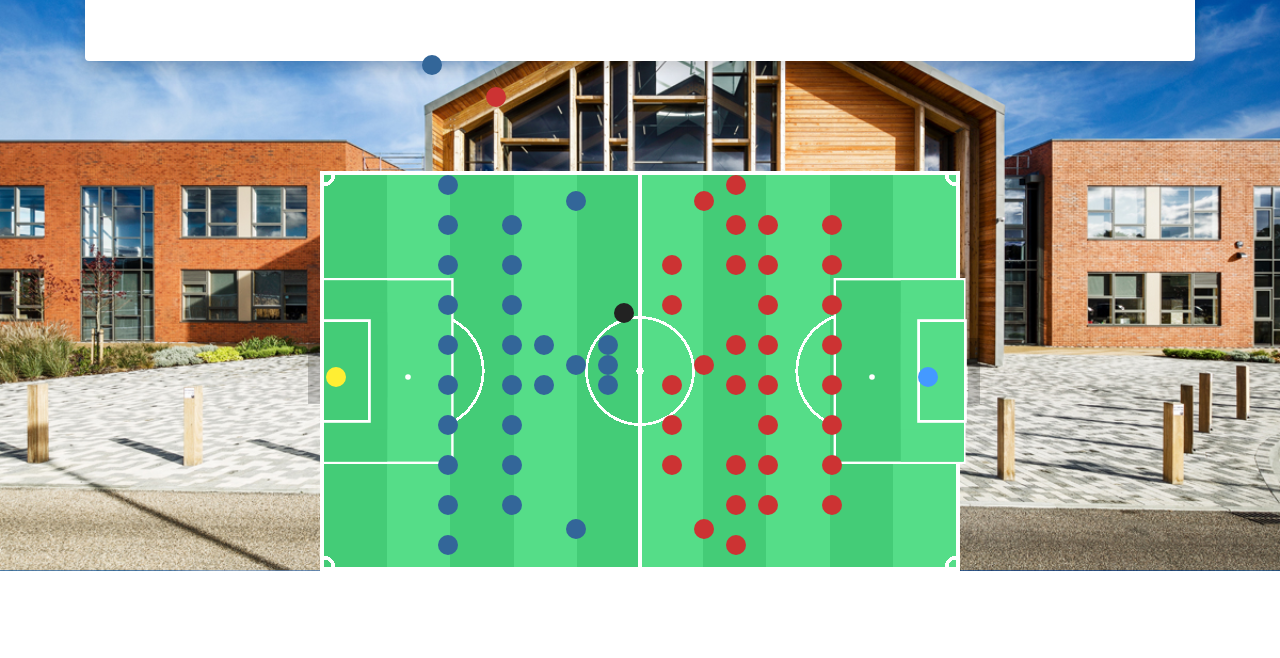
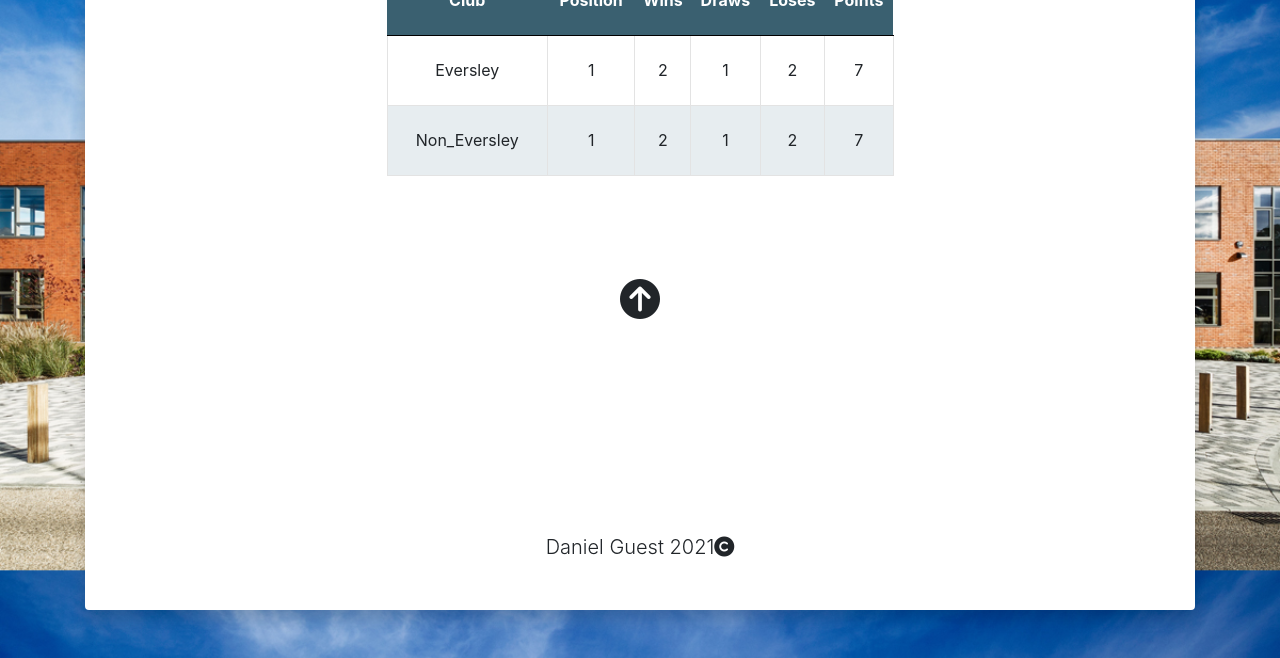
Before and after one commit to daniginho/lunchtime_games, a plain HTML site: page table.html in a window 1280 px wide. Shown: the part 283-941 px from the top of the page. Before the commit the page ends 854 px from the top, so only its background shows below. Drawn offline with nearby package versions, Linux system fonts and the light colour scheme.

Commit message:
added stats

```diff
--- a/table.html
+++ b/table.html
@@ -1,14 +1,10 @@
 <!DOCTYPE html>
-<html lang="en">
 <head>
-    <meta charset="UTF-8">
-    <meta http-equiv="X-UA-Compatible" content="IE=edge">
-    <meta name="viewport" content="width=device-width, initial-scale=1.0">
     <link rel="stylesheet" href="https://stackpath.bootstrapcdn.com/bootstrap/4.4.1/css/bootstrap.min.css" integrity="sha384-Vkoo8x4CGsO3+Hhxv8T/Q5PaXtkKtu6ug5TOeNV6gBiFeWPGFN9MuhOf23Q9Ifjh" crossorigin="anonymous">
     <script src="https://kit.fontawesome.com/9bcbdf686a.js" crossorigin="anonymous"></script>
     <link rel="preconnect" href="https://fonts.gstatic.com">
   <link href="https://fonts.googleapis.com/css2?family=Lato:wght@300;400;700;900&family=Mukta:wght@300;400;600;700;800&family=Noto+Sans:wght@400;700&display=swap" rel="stylesheet">
-    <title>Document</title>
+    <!-- <link rel="stylesheet" href="https://use.fontawesome.com/releases/v5.8.1/css/all.css" integrity="sha384-50oBUHEmvpQ+1lW4y57PTFmhCaXp0ML5d60M1M7uH2+nqUivzIebhndOJK28anvf" crossorigin="anonymous"> -->
     <style type="text/css">
       html, body {
           min-height: 100%;
@@ -20,159 +16,49 @@
           background-size: cover;
           -o-background-size: cover;
       }
+      table{
+          border-collapse: collapse;
+          width:50%;
 
-        .pitch{
-        position: absolute;
-        top: 229%;
-        left: 50%;
-        transform: translate(-50%, -50%);
-        width: 80vmin;
-        height: 50vmin;
-        border: 0.5vmin solid white;
-        --green: #4c7;
-        --light: #5d8;
-        background: var(--green);
-        background-image:
-            radial-gradient(circle at 0% 0%, transparent 1%, white 0 1.5%, transparent 0),
-            radial-gradient(circle at 100% 0%, transparent 1%, white 0 1.5%, transparent 0),
-            radial-gradient(circle at 0% 100%, transparent 1%, white 0 1.5%, transparent 0),
-            radial-gradient(circle at 100% 100%, transparent 1%, white 0 1.5%, transparent 0),
-            radial-gradient(circle at 50% 50%, white 1%, transparent 0),
-            radial-gradient(circle at 50% 50%, transparent 14%, white 0 14.75%, transparent 0),
-            radial-gradient(circle at 16% 50%, transparent 10%, white 0 10.5%, transparent 0),
-            radial-gradient(circle at 84% 50%, transparent 10%, white 0 10.5%, transparent 0),
-            linear-gradient(to right, transparent 49.75%, white 0 50.25%, transparent 0),
-            repeating-linear-gradient(to right, var(--green) 0 10%, var(--light) 0 20%);
+      }
+      table th{
+          text-align:center;
+          background-color: #3a6070;
+          color:#FFF;
+          height:70px;
+          border-bottom:1px solid black;
+      }
+      table td {
+          border: 1px solid #e3e3e3;
+          padding:4px 8px;
+          height:70px;
+          text-align:center;
+      }
+      table tr:nth-child(odd) td{
+          background-color: #e7edf0;
+      }
+      .center
+    {
+    margin-left: auto;
+    margin-right: auto;
+    text-align:center;
+
+    }
+    .center2
+    {
+    margin-left: auto;
+    margin-right: auto;
+    text-align:center;
+    font-weight:Bold;
+    font-family: sans-serif;
+    font-size: 16px;
 
     }
 
-        .pitch::before {
-        content:"";
-        display: block;
-        position: absolute;
-        width: 7%;
-        top: 50%;
-        left: 0;
-        transform: translate(0, -50%);
-        height: 25%;
-        background: var(--green);
-        box-shadow:
-            inset 0 0 0 5vmin var(--green),
-            0 0 0 0.35vmin white,
-            1.2vmin 0 0 1.2vmin var(--green),
-            1.2vmin 4vmin 0 1.2vmin var(--green),
-            1.2vmin -4vmin 0 1.2vmin var(--green),
-            5.2vmin 0 0 5.2vmin var(--light),
-            5.2vmin 0 0 5.5vmin white,
-            74.5vmin 0 var(--light),
-            74.5vmin 0 0 0.35vmin white,
-            73.3vmin 0 0 1.2vmin var(--light),
-            73.3vmin 4vmin 0 1.2vmin var(--light),
-            73.3vmin -4vmin 0 1.2vmin var(--light),
-            69.2vmin 0 0 5.2vmin var(--green),
-            69.2vmin 0 0 5.5vmin white,
-            -4vmin 0 0 -2vmin #0003,
-            78.5vmin 0 0 -2vmin #0003
-        }
-
-        .pitch::after {
-        content: "";
-        white-space: pre;
-        display: flex;
-        align-items: center;
-        justify-content: center;
-        font-size: 4vmin;
-        font-weight: bold;
-        font-style: italic;
-        color: white;
-        font-family: arial, verdana, sans-serif;
-        position: absolute;
-        border-radius: 50%;
-        height: 2.5vmin;
-        width: 2.5vmin;
-        left: 50%;
-        top: -7.5%;
-        transform: translate(-50%, -50%);
-        box-shadow:
-            -29vmin 29vmin 0 -0.9vmin white,
-            29vmin 29vmin 0 -0.9vmin white,
-
-            -38vmin 29vmin #fe3,
-            -24vmin 5vmin #369,
-            -24vmin 10vmin #369,
-            -24vmin 15vmin #369,
-            -24vmin 20vmin #369,
-            -24vmin 25vmin #369,
-            -24vmin 30vmin #369,
-            -24vmin 35vmin #369,
-            -24vmin 40vmin #369,
-            -24vmin 45vmin #369,
-            -24vmin 50vmin #369,
-            -16vmin 10vmin #369,
-            -16vmin 15vmin #369,
-            -16vmin 20vmin #369,
-            -16vmin 25vmin #369,
-            -16vmin 30vmin #369,
-            -16vmin 35vmin #369,
-            -16vmin 40vmin #369,
-            -16vmin 45vmin #369,
-            -8vmin  48vmin #369,
-            -8vmin  7vmin #369,
-            -12vmin 30vmin #369,
-            -12vmin 25vmin #369,
-            -8vmin 27.5vmin #369,
-            -4vmin 27.5vmin #369,
-            -4vmin 30vmin #369,
-            -4vmin 25vmin #369,
-            -26vmin -10vmin #369,
-            -18vmin -6vmin #c33,
-
-
-
-
-
-            36vmin 29vmin #49f,
-            24vmin 10vmin #c33,
-            24vmin 15vmin #c33,
-            24vmin 20vmin #c33,
-            24vmin 25vmin #c33,
-            24vmin 30vmin #c33,
-            24vmin 35vmin #c33,
-            24vmin 40vmin #c33,
-            24vmin 45vmin #c33,
-
-            16vmin 10vmin #c33,
-            16vmin 15vmin #c33,
-            16vmin 20vmin #c33,
-            16vmin 25vmin #c33,
-            16vmin 30vmin #c33,
-            16vmin 35vmin #c33,
-            16vmin 40vmin #c33,
-            16vmin 45vmin #c33,
-            8vmin  48vmin #c33,
-            8vmin  7vmin #c33,
-            12vmin 30vmin #c33,
-            12vmin 25vmin #c33,
-            12vmin 40vmin #c33,
-            12vmin 45vmin #c33,
-            12vmin 50vmin #c33,
-            12vmin 5vmin #c33,
-            12vmin 10vmin #c33,
-            12vmin 15vmin #c33,
-            8vmin 27.5vmin #c33,
-            4vmin 15vmin #c33,
-            4vmin 30vmin #c33,
-            4vmin 20vmin #c33,
-            4vmin 35vmin #c33,
-            4vmin 40vmin #c33,
-
-            -2vmin 21vmin #222
-
-
-}
       </style>
 </head>
 <body>
+<!-- Navigation -->
 <nav class="navbar navbar-expand-lg navbar-light bg-light static-top mb-5 shadow">
   <div class="container">
     <a class="navbar-brand" href="#">Daniel Guest</a>
@@ -186,31 +72,68 @@
 
                 </a>
           </li>
+        <li class="nav-item">
+          <a class="nav-link" href="lineups.html">Lineups</a>
+        </li>
         <li class="nav-item active">
-                <a class="nav-link" href="lineups.html">Lineups<span class="sr-only">(current)</span></a>
+          <a class="nav-link" href="table.html">Table<span class="sr-only">(current)</span></a>
         </li>
         <li class="nav-item">
-                <a class="nav-link" href="table.html">Table</a>
-                <li class="nav-item">
           <a class="nav-link" href="stats.html">Statistics</a>
-                  </li>
         </li>
       </ul>
     </div>
   </div>
 </nav>
+
 <!-- Page Content -->
 <div class="container">
   <div class="card border-0 shadow my-5">
     <div class="card-body p-5">
-        <h1 class="center">Eversley<br>Non-Eversley</h1>
+      <h1 class="center">The Life Of Pi</h1>
       <p class="center2" >The battle of the ages</p>
-    <div class="pitch"></div>
 
 
 
+
+              <!--This is my work for school-->
+    <table class="center">
+        <tr>
+            <th>Club</th>
+            <th>Position</th>
+            <th>Wins</th>
+            <th>Draws</th>
+            <th>Loses</th>
+            <th>Points</th>
+        </tr>
+        <tr>
+            <td>Eversley</td>
+            <td>1</td>
+            <td>2</td>
+            <td>1</td>
+            <td>2</td>
+            <td>7</td>
+        </tr>
+        <tr>
+            <td>Non_Eversley</td>
+            <td>1</td>
+            <td>2</td>
+            <td>1</td>
+            <td>2</td>
+            <td>7</td>
+        </tr>
+    </table>
+
+
+
+    <div style="height: 100px"></div>
+    <div><h1 class="center"><i class="fas fa-arrow-circle-up"></i></h1></div>
+
+      <div style="height: 200px"></div>
+      <p class="lead mb-0 center">Daniel Guest 2021<i class="fas fa-copyright"></i></p>
     </div>
   </div>
 </div>
+
+
 </body>
-</html>
```
Lines whose indentation alone changed are shown as unchanged.
